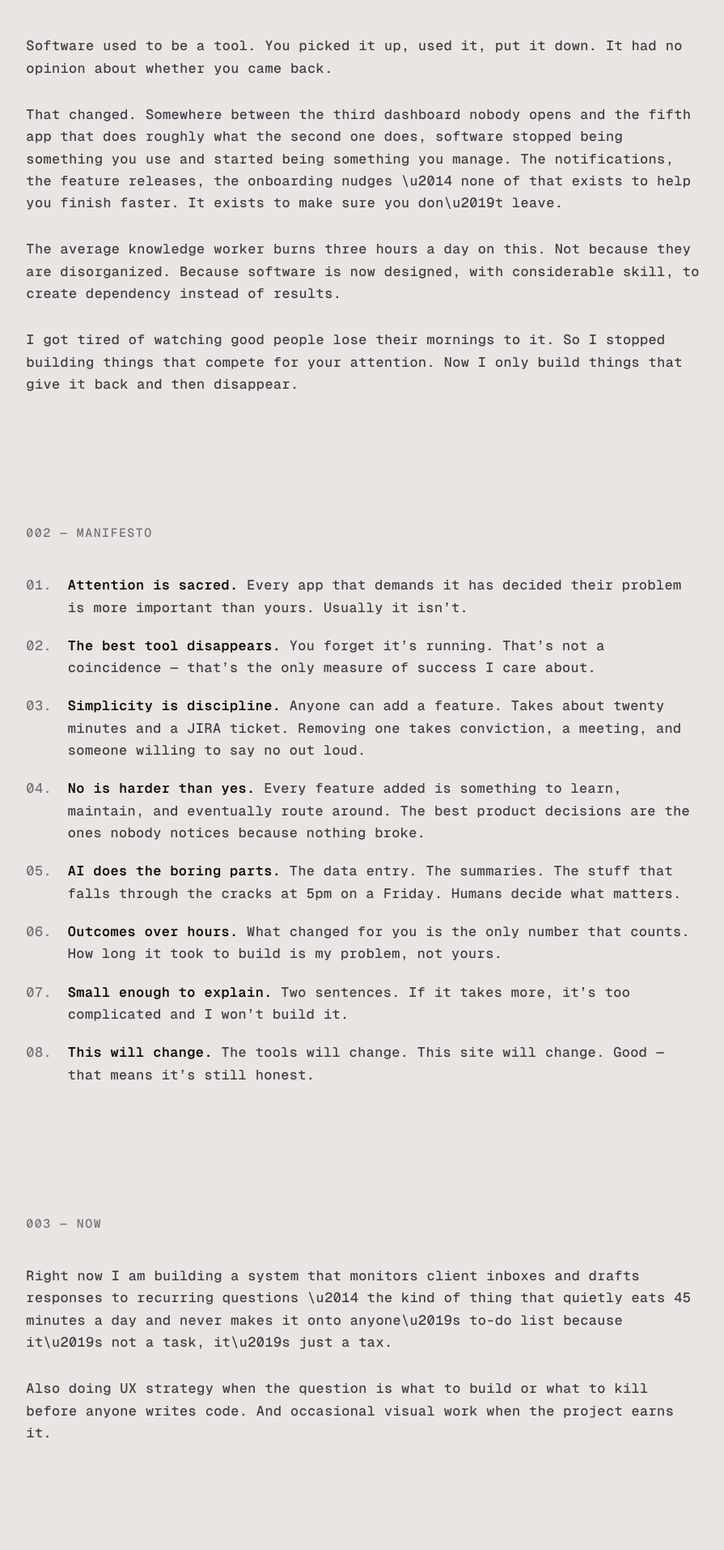
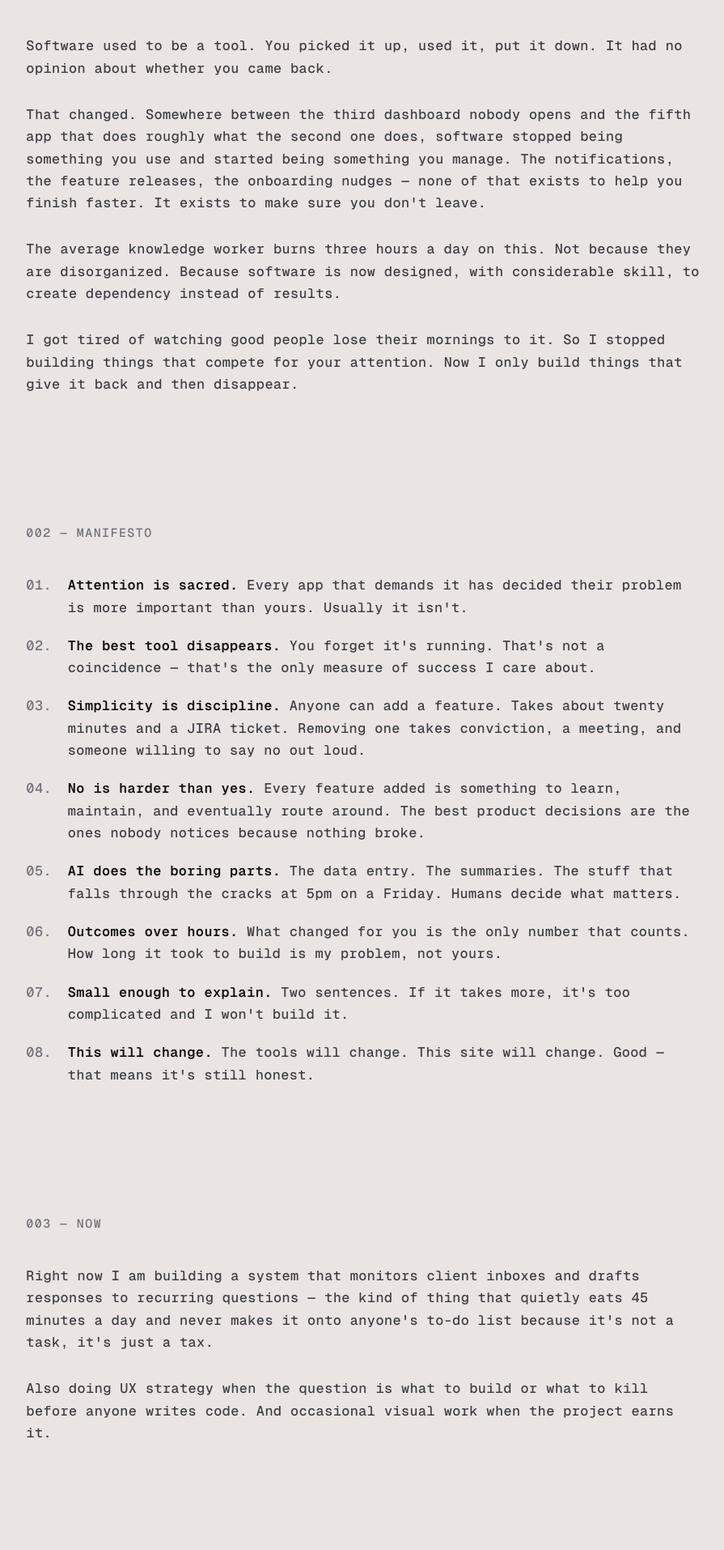
Before and after one commit to JanKosutnik/Kosutnik, a Next.js app: page / in a window 1280 px wide. Shown: the part 386-2300 px from the top of the page at 81% size, without its empty margins (191-1086 px from the left). Built offline with nearby package versions, Linux system fonts and the light colour scheme.

Commit message:
Replace unicode escapes with actual characters throughout

```diff
--- a/app/page.tsx
+++ b/app/page.tsx
@@ -17,14 +17,14 @@ const LAST_UPDATE = new Date().toLocaleString("en-GB", {
 });
 
 const manifesto = [
-  { lead: "Attention is sacred.",        rest: "Every app that demands it has decided their problem is more important than yours. Usually it isn\u2019t." },
-  { lead: "The best tool disappears.",   rest: "You forget it\u2019s running. That\u2019s not a coincidence \u2014 that\u2019s the only measure of success I care about." },
+  { lead: "Attention is sacred.",        rest: "Every app that demands it has decided their problem is more important than yours. Usually it isn't." },
+  { lead: "The best tool disappears.",   rest: "You forget it's running. That's not a coincidence — that's the only measure of success I care about." },
   { lead: "Simplicity is discipline.",   rest: "Anyone can add a feature. Takes about twenty minutes and a JIRA ticket. Removing one takes conviction, a meeting, and someone willing to say no out loud." },
   { lead: "No is harder than yes.",      rest: "Every feature added is something to learn, maintain, and eventually route around. The best product decisions are the ones nobody notices because nothing broke." },
   { lead: "AI does the boring parts.",   rest: "The data entry. The summaries. The stuff that falls through the cracks at 5pm on a Friday. Humans decide what matters." },
   { lead: "Outcomes over hours.",        rest: "What changed for you is the only number that counts. How long it took to build is my problem, not yours." },
-  { lead: "Small enough to explain.",    rest: "Two sentences. If it takes more, it\u2019s too complicated and I won\u2019t build it." },
-  { lead: "This will change.",           rest: "The tools will change. This site will change. Good \u2014 that means it\u2019s still honest." },
+  { lead: "Small enough to explain.",    rest: "Two sentences. If it takes more, it's too complicated and I won't build it." },
+  { lead: "This will change.",           rest: "The tools will change. This site will change. Good — that means it's still honest." },
 ];
 
 export default function Home() {
@@ -98,8 +98,8 @@ export default function Home() {
             <p>
               That changed. Somewhere between the third dashboard nobody opens and the fifth app that does
               roughly what the second one does, software stopped being something you use and started being
-              something you manage. The notifications, the feature releases, the onboarding nudges \u2014 none
-              of that exists to help you finish faster. It exists to make sure you don\u2019t leave.
+              something you manage. The notifications, the feature releases, the onboarding nudges — none
+              of that exists to help you finish faster. It exists to make sure you don't leave.
             </p>
             <p>
               The average knowledge worker burns three hours a day on this. Not because they are disorganized.
@@ -133,8 +133,8 @@ export default function Home() {
           <div className={BODY}>
             <p>
               Right now I am building a system that monitors client inboxes and drafts responses to
-              recurring questions \u2014 the kind of thing that quietly eats 45 minutes a day and never makes
-              it onto anyone\u2019s to-do list because it\u2019s not a task, it\u2019s just a tax.
+              recurring questions — the kind of thing that quietly eats 45 minutes a day and never makes
+              it onto anyone's to-do list because it's not a task, it's just a tax.
             </p>
             <p>
               Also doing UX strategy when the question is what to build or what to kill before anyone
@@ -143,12 +143,12 @@ export default function Home() {
           </div>
         </section>
 
-        {/* 004 — This Isn't For You If */}
+        {/* 004 — This Is Not For You If */}
         <section id="not-for-you" className={SECTION}>
           <p className={LABEL}>004 — THIS IS NOT FOR YOU IF</p>
           <div className={BODY}>
             <p>This is <span className="font-semibold" style={{color:"var(--fg)"}}>NOT</span> for you if you want a chatbot because your competitor has one.</p>
-            <p>Or if you want to \u201cimplement AI\u201d without first naming a workflow that\u2019s actually broken.</p>
+            <p>Or if you want to "implement AI" without first naming a workflow that's actually broken.</p>
             <p>Or if you want something to demo in a board meeting rather than something that saves two hours on a Tuesday.</p>
             <p>Or if you need a vendor to manage. I work with people who have a specific problem and want it gone.</p>
           </div>
@@ -156,25 +156,25 @@ export default function Home() {
 
         {/* 005 — Let's Build */}
         <section id="lets-build" className={SECTION}>
-          <p className={LABEL}>005 — LET\u2019S BUILD</p>
+          <p className={LABEL}>005 — LET'S BUILD</p>
           <div className={BODY}>
             <p>
-              <span className="font-semibold" style={{color:"var(--fg)"}}>Not sure what\u2019s broken?</span><br />
-              I\u2019ll go through everything you\u2019re running \u2014 tools, subscriptions, workflows \u2014 and show you
-              exactly what\u2019s quietly costing you. Five working days. You get a written audit: what to cancel,
-              what to consolidate, and one thing worth building. Fixed fee, \u20AC450. For context: three hours a
-              day at any reasonable salary costs more than that every week. If nothing\u2019s worth building,
-              you\u2019ll at least know exactly what to kill.
+              <span className="font-semibold" style={{color:"var(--fg)"}}>Not sure what's broken?</span><br />
+              I'll go through everything you're running — tools, subscriptions, workflows — and show you
+              exactly what's quietly costing you. Five working days. You get a written audit: what to cancel,
+              what to consolidate, and one thing worth building. Fixed fee, €450. For context: three hours a
+              day at any reasonable salary costs more than that every week. If nothing's worth building,
+              you'll at least know exactly what to kill.
             </p>
             <p>
-              <span className="font-semibold" style={{color:"var(--fg)"}}>Know what\u2019s broken?</span><br />
+              <span className="font-semibold" style={{color:"var(--fg)"}}>Know what's broken?</span><br />
               Tell me about the workflow eating your week. The one that lives across three tools, involves
-              copy-pasting between tabs, and has things slipping every time someone\u2019s out of office.
-              I\u2019ll build something that handles it \u2014 one job, nothing extra, live in your business in under
-              two weeks. Projects start at \u20AC1,200, scoped and fixed before anything gets built. No surprises.
+              copy-pasting between tabs, and has things slipping every time someone's out of office.
+              I'll build something that handles it — one job, nothing extra, live in your business in under
+              two weeks. Projects start at €1,200, scoped and fixed before anything gets built. No surprises.
             </p>
             <p>
-              Email me three sentences about the problem. I\u2019ll reply with what I\u2019d do, what it costs,
+              Email me three sentences about the problem. I'll reply with what I'd do, what it costs,
               and how long it takes.
             </p>
             <p>No decks. No discovery calls. No calendars.</p>
@@ -191,13 +191,13 @@ export default function Home() {
           <p className={LABEL}>006 — ABOUT</p>
           <div className={BODY}>
             <p>
-              I\u2019m Jan (pronounced Yan). I\u2019ve been an experience designer and consultant for most of my
-              career, with detours through frontend development and QA that I don\u2019t regret \u2014 they taught
+              I'm Jan (pronounced Yan). I've been an experience designer and consultant for most of my
+              career, with detours through frontend development and QA that I don't regret — they taught
               me where things actually break down.
             </p>
             <p>
-              It\u2019s almost never where people think. A team adopts five tools with the best intentions,
-              builds workflows around the gaps between them, and calls it a system. It isn\u2019t. It\u2019s five
+              It's almost never where people think. A team adopts five tools with the best intentions,
+              builds workflows around the gaps between them, and calls it a system. It isn't. It's five
               tools and a prayer.
             </p>
             <p>
```
